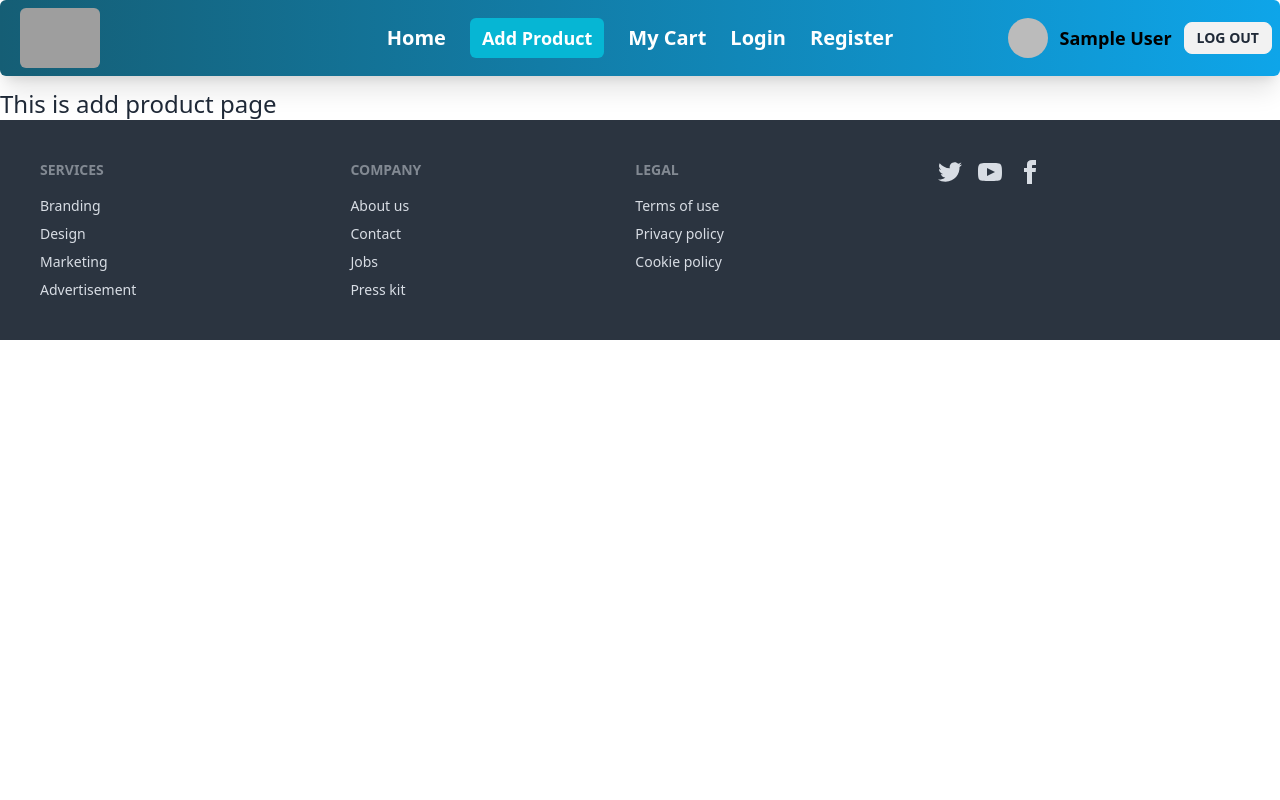
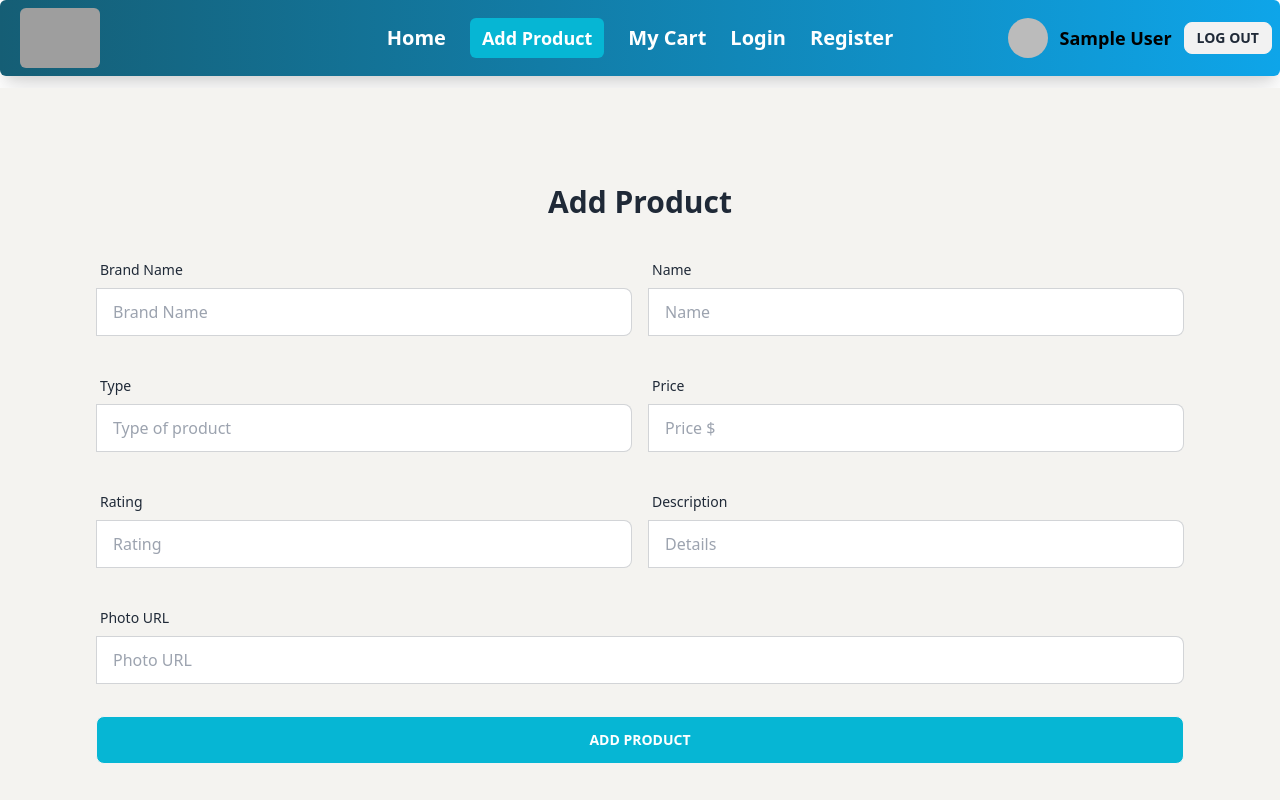
Before and after one commit to sadia111-a/Brand-Shop-client, a React (Vite) app: page /addProduct in a window 1280 px wide. Shown: the top 800 px of the page. Built offline with nearby package versions, Linux system fonts and the light colour scheme; no server answers; sample sign-in values are in the browser's storage; grey boxes are pictures that could not be loaded.

Commit message:
all data fetch in the client side from database on clicking on the  brand card of the home page

```diff
--- a/package.json
+++ b/package.json
@@ -18,7 +18,8 @@
     "react-dom": "^18.2.0",
     "react-router-dom": "^6.17.0",
     "sort-by": "^1.2.0",
-    "sweetalert": "^2.1.2"
+    "sweetalert": "^2.1.2",
+    "sweetalert2": "^11.7.32"
   },
   "devDependencies": {
     "@types/react": "^18.2.15",
--- a/src/components/BrandCard.jsx
+++ b/src/components/BrandCard.jsx
@@ -4,7 +4,7 @@ import PropTypes from "prop-types";
 const BrandCard = ({ brand }) => {
   const { image, brand_name } = brand || {};
   return (
-    <Link>
+    <Link to="/brandProduct">
       <div className=" bg-white border border-gray-200 rounded-lg shadow dark:bg-gray-800 dark:border-gray-700">
         <a href="#">
           <img className="rounded-t-lg h-[400px] w-full" src={image} alt="" />
--- /dev/null
+++ b/src/components/BrandProductCard.jsx
@@ -0,0 +1,41 @@
+import PropTypes from "prop-types";
+import { Link } from "react-router-dom";
+
+const BrandProductCard = ({ product }) => {
+  const { brand_name, name, type, price, rating, description, photo } =
+    product || {};
+  return (
+    <div>
+      <div className="card bg-base-100 shadow-xl">
+        <figure>
+          <img className="h-[300px]" src={photo} alt="brand_photo" />
+        </figure>
+        <div className="card-body">
+          <h2 className="card-title">Brand:{brand_name}</h2>
+          <h2 className="card-title">Name:{name}</h2>
+          <div className="flex">
+            <p>Type:{type}</p>
+            <p>Price:{price}$</p>
+            <p>Rating:{rating}</p>
+          </div>
+          <div className="card-actions ">
+            <Link to="/details">
+              <button className="btn btn-primary font-bold bg-cyan-500 border-0 text-white">
+                Details
+              </button>
+            </Link>
+            <Link to="/update">
+              <button className="btn btn-primary font-bold bg-cyan-500 border-0 text-white">
+                Update
+              </button>
+            </Link>
+          </div>
+        </div>
+      </div>
+    </div>
+  );
+};
+BrandProductCard.propTypes = {
+  product: PropTypes.object,
+};
+export default BrandProductCard;
--- /dev/null
+++ b/src/components/Details.jsx
@@ -0,0 +1,9 @@
+const Details = () => {
+  return (
+    <div>
+      <h2 className="text-2xl">This is details page</h2>
+    </div>
+  );
+};
+
+export default Details;
--- /dev/null
+++ b/src/components/UpdatedProduct.jsx
@@ -0,0 +1,9 @@
+const UpdatedProduct = () => {
+  return (
+    <div>
+      <h2 className="text-2xl">This is update product page</h2>
+    </div>
+  );
+};
+
+export default UpdatedProduct;
--- a/src/pages/AddProduct.jsx
+++ b/src/pages/AddProduct.jsx
@@ -1,7 +1,162 @@
+import Swal from "sweetalert2";
+
 const AddProduct = () => {
+  const handleAddProduct = (event) => {
+    event.preventDefault();
+    const form = event.target;
+    const brand_name = form.brand_name.value;
+    const name = form.name.value;
+    const type = form.type.value;
+    const price = form.price.value;
+    const rating = form.rating.value;
+    const description = form.description.value;
+    const photo = form.photo.value;
+    const newProduct = {
+      brand_name,
+      name,
+      type,
+      price,
+      rating,
+      description,
+      photo,
+    };
+    console.log(newProduct);
+    // send data to the server
+    fetch("http://localhost:5000/product", {
+      method: "POST",
+      headers: {
+        "content-type": "application/json",
+      },
+      body: JSON.stringify(newProduct),
+    })
+      .then((res) => res.json())
+      .then((data) => {
+        console.log(data);
+        if (data.insertedId) {
+          Swal.fire({
+            title: "Success!",
+            text: "Product added successfully",
+            icon: "success",
+            confirmButtonText: "Cool",
+          });
+        }
+      });
+  };
   return (
-    <div>
-      <h2 className="text-2xl">This is add product page</h2>
+    <div className="bg-[#F4F3F0] p-24">
+      <h2 className="text-3xl text-center font-extrabold mb-8">Add Product</h2>
+
+      <form onSubmit={handleAddProduct}>
+        {/* form Brand Name and Name row */}
+        <div className="md:flex mb-8">
+          <div className="form-control md:w-1/2">
+            <label className="label">
+              <span className="label-text">Brand Name</span>
+            </label>
+            <label className="input-group">
+              <input
+                type="text"
+                placeholder="Brand Name"
+                name="brand_name"
+                className="w-full input input-bordered"
+              />
+            </label>
+          </div>
+          <div className="form-control ml-4 md:w-1/2">
+            <label className="label">
+              <span className="label-text">Name</span>
+            </label>
+            <label className="input-group">
+              <input
+                type="text"
+                name="name"
+                placeholder="Name"
+                className="w-full input input-bordered"
+              />
+            </label>
+          </div>
+        </div>
+        {/* form type and price row */}
+        <div className="md:flex mb-8">
+          <div className="form-control md:w-1/2">
+            <label className="label">
+              <span className="label-text">Type</span>
+            </label>
+            <label className="input-group">
+              <input
+                type="text"
+                placeholder="Type of product"
+                name="type"
+                className="w-full input input-bordered"
+              />
+            </label>
+          </div>
+          <div className="form-control ml-4 md:w-1/2">
+            <label className="label">
+              <span className="label-text">Price</span>
+            </label>
+            <label className="input-group">
+              <input
+                type="text"
+                name="price"
+                placeholder="Price $"
+                className="w-full input input-bordered"
+              />
+            </label>
+          </div>
+        </div>
+        {/* form rating and description row */}
+        <div className="md:flex mb-8">
+          <div className="form-control md:w-1/2">
+            <label className="label">
+              <span className="label-text">Rating</span>
+            </label>
+            <label className="input-group">
+              <input
+                type="text"
+                placeholder="Rating"
+                name="rating"
+                className="w-full input input-bordered"
+              />
+            </label>
+          </div>
+          <div className="form-control ml-4 md:w-1/2">
+            <label className="label">
+              <span className="label-text">Description</span>
+            </label>
+            <label className="input-group">
+              <input
+                type="text"
+                name="description"
+                placeholder="Details"
+                className="w-full input input-bordered"
+              />
+            </label>
+          </div>
+        </div>
+        {/* form photo url row */}
+        <div className="mb-8">
+          <div className="form-control w-full">
+            <label className="label">
+              <span className="label-text">Photo URL</span>
+            </label>
+            <label className="input-group">
+              <input
+                type="text"
+                placeholder="Photo URL"
+                name="photo"
+                className="w-full input input-bordered"
+              />
+            </label>
+          </div>
+        </div>
+
+        <input
+          type="submit"
+          value="Add Product"
+          className="btn btn-block bg-cyan-500 font-bold text-white hover:bg-cyan-700"
+        />
+      </form>
     </div>
   );
 };
--- /dev/null
+++ b/src/pages/BrandProduct.jsx
@@ -0,0 +1,23 @@
+import { useLoaderData } from "react-router-dom";
+import BrandProductCard from "../components/BrandProductCard";
+
+const BrandProduct = () => {
+  const products = useLoaderData();
+  return (
+    <div>
+      <h2 className="text-2xl">
+        This is brands product page:{products.length}
+      </h2>
+      <div className="grid grid-cols-1 md:grid-cols-2 lg:grid-cols-3 gap-4 mt-10">
+        {products?.map((product) => (
+          <BrandProductCard
+            key={product._id}
+            product={product}
+          ></BrandProductCard>
+        ))}
+      </div>
+    </div>
+  );
+};
+
+export default BrandProduct;
--- a/src/root/Router.jsx
+++ b/src/root/Router.jsx
@@ -7,6 +7,9 @@ import Login from "../pages/Login";
 import Home from "../pages/Home";
 import Register from "../pages/Register";
 import PrivateRoute from "../privateRoute/PrivateRoute";
+import BrandProduct from "../pages/BrandProduct";
+import Details from "../components/Details";
+import UpdatedProduct from "../components/UpdatedProduct";
 
 const router = createBrowserRouter([
   {
@@ -44,6 +47,19 @@ const router = createBrowserRouter([
         path: "/register",
         element: <Register></Register>,
       },
+      {
+        path: "/brandProduct",
+        element: <BrandProduct></BrandProduct>,
+        loader: () => fetch("http://localhost:5000/product"),
+      },
+      {
+        path: "/details",
+        element: <Details></Details>,
+      },
+      {
+        path: "/update",
+        element: <UpdatedProduct></UpdatedProduct>,
+      },
     ],
   },
 ]);
```
Also changed, not shown: 1 other file (tests, documents, lock files or other folders).
